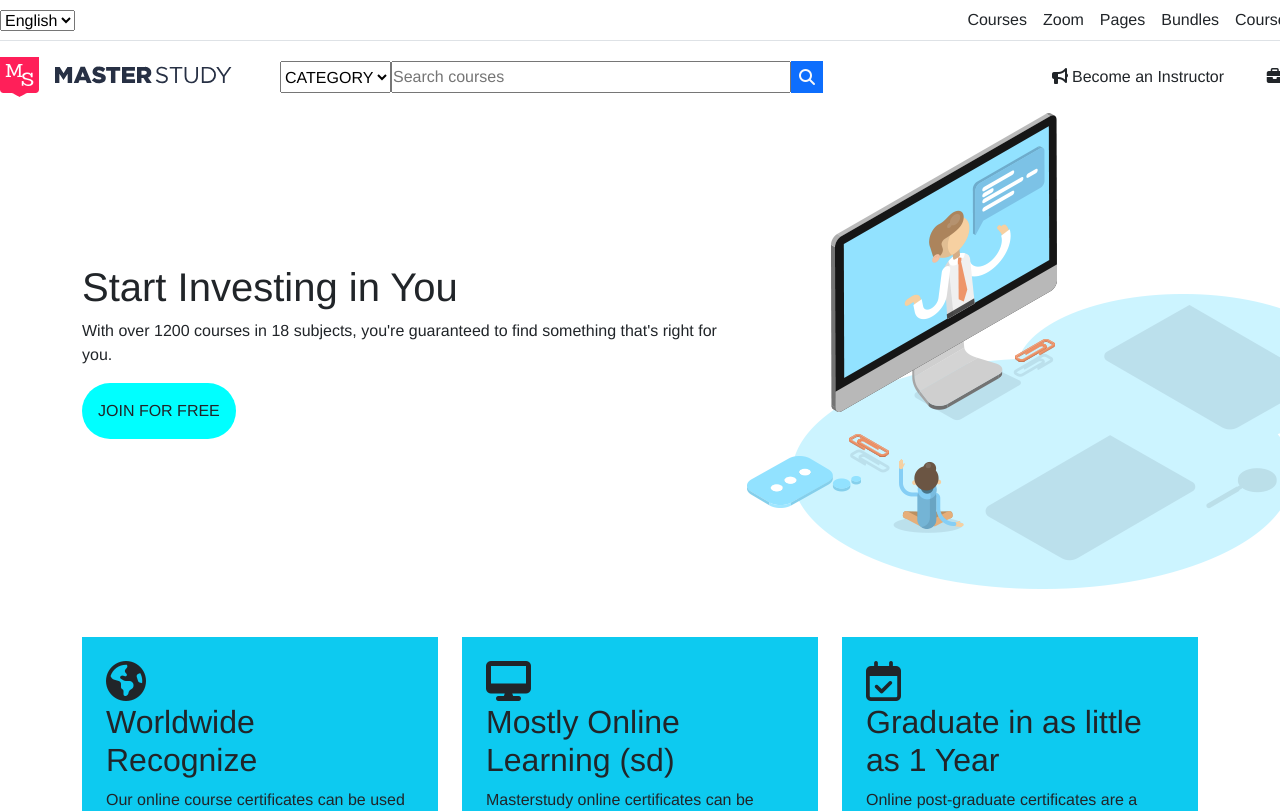
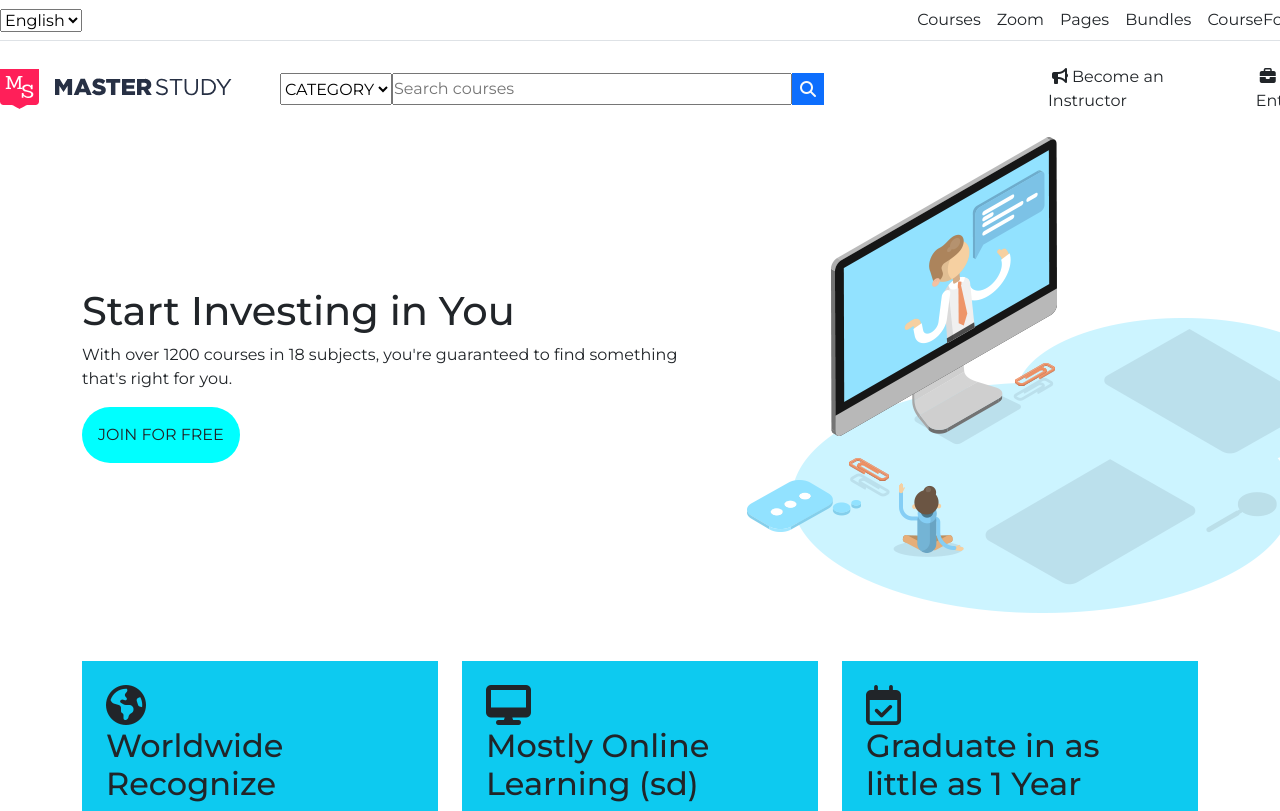
Before and after one commit to LauraMargherita25/proj-html-vuejs, a Vue app: page / in a window 1280 px wide. Shown: the top 811 px of the page. Built offline with nearby package versions, Linux system fonts and the light colour scheme.

Commit message:
Import font

```diff
--- a/src/App.vue
+++ b/src/App.vue
@@ -26,6 +26,6 @@
 @import "./assets/styles/style.scss";
 
 #app {
-  font-family: Avenir, Helvetica, Arial, sans-serif;
+  font-family: 'Montserrat', sans-serif;
 }
 </style>
--- a/src/assets/styles/style.scss
+++ b/src/assets/styles/style.scss
@@ -1,2 +1,3 @@
+@import url('https://fonts.googleapis.com/css2?family=Montserrat:wght@100;200;300;400;500;600;700&display=swap');
 @import "./partials/reset";
 @import "./partials/general";
```
